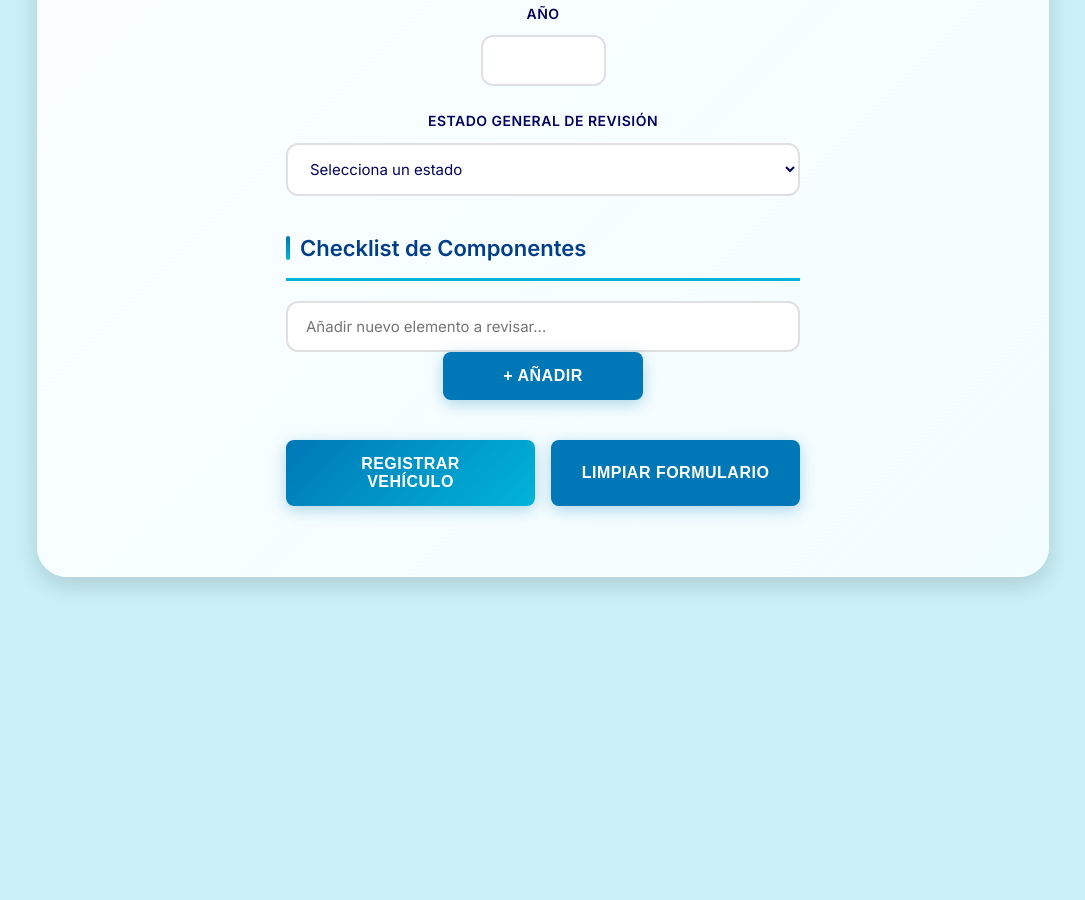
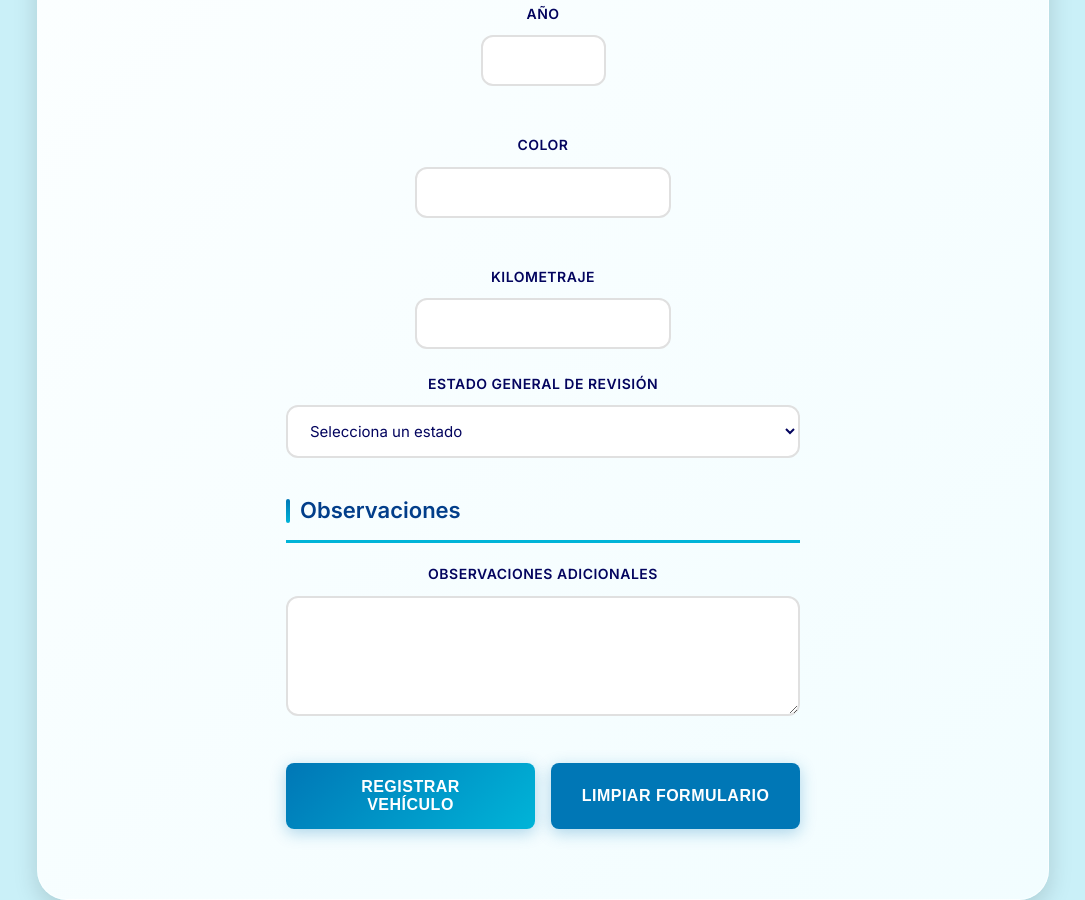
Before and after one commit to Raul06lp/AutoLog, an Electron app: page Electron/screensMecanico/add.html in a window 1280 px wide. Shown: the part 828-1728 px from the top of the page, without its empty margins (142-1227 px from the left). Before the commit the page ends 1405 px from the top, so only its background shows below. Drawn offline with Linux system fonts and the light colour scheme.

Commit message:
pequeños cambios

```diff
--- a/Electron/screensMecanico/add.html
+++ b/Electron/screensMecanico/add.html
@@ -50,6 +50,14 @@
                             <label for="año">Año</label>
                             <input type="number" id="año" name="año" min="1900" max="2030">
                         </div>
+                        <div class="form-group">
+                            <label for="color">Color</label>
+                            <input type="text" id="color" name="color">
+                        </div>
+                        <div class="form-group">
+                            <label for="kilometraje">Kilometraje</label>
+                            <input type="number" id="kilometraje" name="kilometraje">
+                        </div>
                     </div>
                     <div class="form-group">
                         <label for="estadoRevision">Estado General de Revisión</label>
@@ -65,13 +73,10 @@
                 </div>
 
                 <div class="form-section">
-                    <h2 class="section-title">Checklist de Componentes</h2>
-                    <div class="checklist-container">
-                        <div id="checklistItems"></div>
-                        <div class="add-item-container">
-                            <input type="text" id="nuevoElemento" placeholder="Añadir nuevo elemento a revisar...">
-                            <button type="button" class="btn-add" onclick="agregarElemento()">+ Añadir</button>
-                        </div>
+                    <h2 class="section-title">Observaciones</h2>
+                    <div class="form-group">
+                        <label for="observaciones">Observaciones Adicionales</label>
+                        <textarea id="observaciones" name="observaciones" rows="4"></textarea>
                     </div>
                 </div>
 
```
Also changed, not shown: Electron/screensMecanico/edit.html (+18 -0 lines).
